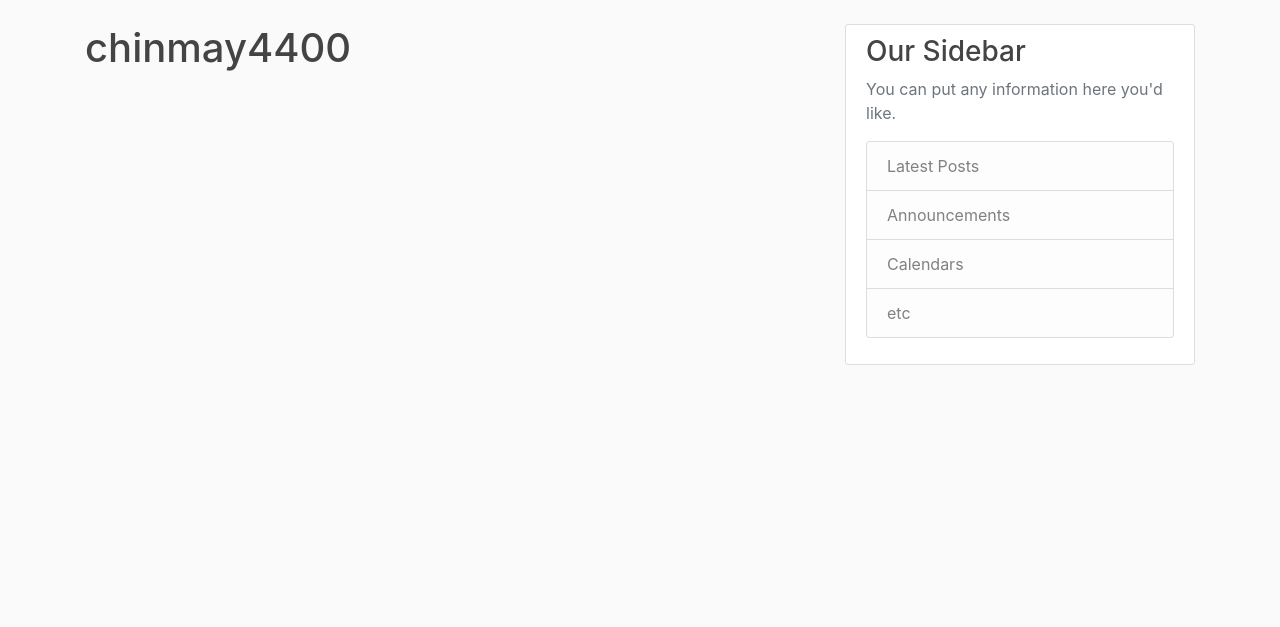
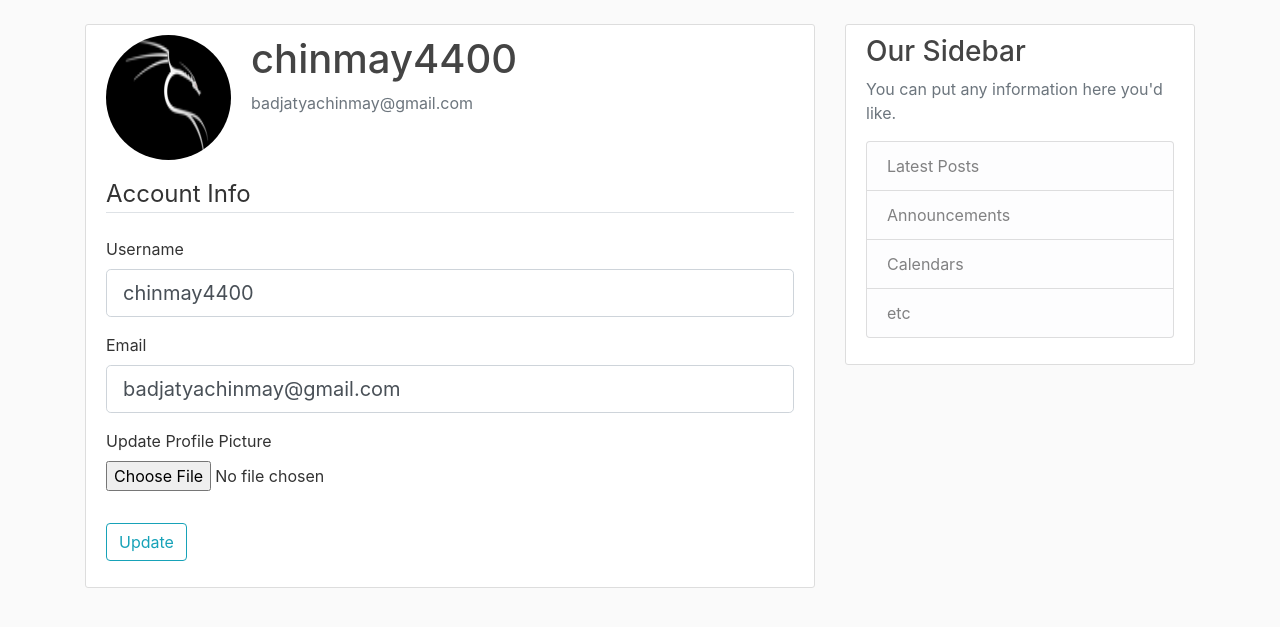
Before and after one commit to Chinmay4400/FlaskBlog, a Flask app: page /account in a window 1280 px wide. Shown: the part 56-683 px from the top of the page. Run offline with Flask 2, Linux system fonts and the light colour scheme; a user stored in the database is signed in; some libraries are stand-ins or nearby versions.

Commit message:
added functionality to update user profile

```diff
--- a/blog/forms.py
+++ b/blog/forms.py
@@ -1,7 +1,9 @@
 from flask_wtf import Form
+from flask_wtf.file import FileField, FileAllowed
 from wtforms import StringField, PasswordField, SubmitField, BooleanField
 from wtforms.validators import DataRequired, Length, Email, EqualTo, ValidationError
 from blog.models import User
+from flask_login import current_user
 
 class registrationForm(Form):
     username = StringField('Username',
@@ -40,3 +42,24 @@ class loginForm(Form):
         email = User.query.filter_by(email=email.data).first()
         if not email:
             raise ValidationError('This email is not in the database. Please sign up first.')
+
+
+class UpdateAccountForm(Form):
+    username = StringField('Username',
+                            validators=[DataRequired(), Length(min=2, max=20)])
+    email = StringField('Email',
+                            validators=[DataRequired(), Email()])
+    picture = FileField('Update Profile Picture', validators=[FileAllowed(['jpg','png'])])
+    submit = SubmitField('Update')
+
+    def validate_username(self, username):
+        if username.data !=  current_user.username:
+            user = User.query.filter_by(username=username.data).first()
+            if user:
+                raise ValidationError('This username is not available. Please try again.')
+
+    def validate_email(self, email):
+        if email.data != current_user.email:
+            email = User.query.filter_by(email=email.data).first()
+            if email:
+                raise ValidationError('This email is already associated with an account. Please try again.')
--- a/blog/routes.py
+++ b/blog/routes.py
@@ -1,8 +1,11 @@
 from flask import render_template, url_for, flash, redirect, request
 from blog import app, db, bcrypt
-from blog.forms import registrationForm, loginForm
+from blog.forms import registrationForm, loginForm, UpdateAccountForm
 from blog.models import User, Post
 from flask_login import login_user, current_user, logout_user, login_required
+import os
+import secrets
+from PIL import Image
 
 posts = [
     {
@@ -63,11 +66,32 @@ def logout():
     logout_user()
     return redirect(url_for('home'))
 
-@app.route("/account")
+def save_picture(form_picture):
+    random_hex = secrets.token_hex(8)
+    _, f_ext = os.path.splitext(form_picture.filename)
+    picture_fn = random_hex + f_ext
+    picture_path = os.path.join(app.root_path, 'static/profile_pics', picture_fn)
+    output_size=(125,125)
+    i = Image.open(form_picture)
+    i.thumbnail(output_size)
+    i.save(picture_path)
+    return picture_fn
+
+@app.route("/account", methods=["GET","POST"])
 @login_required
 def account():
-    if not current_user:
-        flash(f'You have to log in first','danger')
-        return redirect(url_for('login'))
-    else:
-        return render_template("account.html", title="Account")
+    form = UpdateAccountForm()
+    if form.validate_on_submit():
+        if(form.picture.data):
+            picture_file = save_picture(form.picture.data)
+            current_user.image_file = picture_file
+        current_user.username = form.username.data
+        current_user.email = form.email.data
+        db.session.commit()
+        flash(f'Account Updated','success')
+        return redirect(url_for('account'))
+    elif request.method == 'GET':
+        form.username.data = current_user.username
+        form.email.data = current_user.email
+    image_file = url_for('static', filename='profile_pics/'+current_user.image_file)
+    return render_template("account.html", title="Account", image_file=image_file, form=form)
--- a/blog/templates/account.html
+++ b/blog/templates/account.html
@@ -1,4 +1,56 @@
 {% extends "layout.html" %}
 {% block content %}
-    <h1>{{ current_user.username }}</h1>
-{% endblock %}
+<div class="content-section">
+    <div class="media">
+        <img class="rounded-circle account-img" src="{{ image_file }}">
+        <div class="media-body">
+            <h2 class="account-heading">{{ current_user.username }}</h2>
+            <p class="text-secondary">{{ current_user.email }}</p>
+        </div>
+    </div>
+    <form method="POST" action="" enctype="multipart/form-data">
+        {{ form.hidden_tag() }}
+        <fieldset class="form-group">
+            <legend class="border-bottom mb-4">Account Info</legend>
+            <div class="form-group">
+                {{ form.username.label(class="form-control-label") }}
+                {% if form.username.errors %}
+                {{ form.username(class="form-control form-control-lg is-invalid") }}
+                <div class="invalid-feedback">
+                    {% for error in form.username.errors %}
+                    <span>{{ error }}</span>
+                    {% endfor %}
+                </div>
+                {% else %}
+                {{ form.username(class="form-control form-control-lg") }}
+                {% endif %}
+            </div>
+            <div class="form-group">
+                {{ form.email.label(class="form-control-label") }}
+                {% if form.email.errors %}
+                {{ form.email(class="form-control form-control-lg is-invalid") }}
+                <div class="invalid-feedback">
+                    {% for error in form.email.errors %}
+                    <span>{{ error }}</span>
+                    {% endfor %}
+                </div>
+                {% else %}
+                {{ form.email(class="form-control form-control-lg") }}
+                {% endif %}
+            </div>
+            <div class="form-group">
+                {{ form.picture.label() }}
+                {{ form.picture(class = "form-control-file") }}
+                {% if form.picture.errors %}
+                    {% for error in form.picture.errors %}
+                        <span class="text-danger">{{ error }}</span><br>
+                    {% endfor %}
+                {% endif %}
+            </div>
+        </fieldset>
+        <div class="form-group">
+            {{ form.submit(class="btn btn-outline-info") }}
+        </div>
+    </form>
+</div>
+{% endblock content %}
```
Also changed, not shown: blog/site.db, blog/static/profile_pics/2d670b6a71941cea.png (added), blog/static/profile_pics/7a75145937c00ae8.png (added), blog/static/profile_pics/default.jpg (added).
